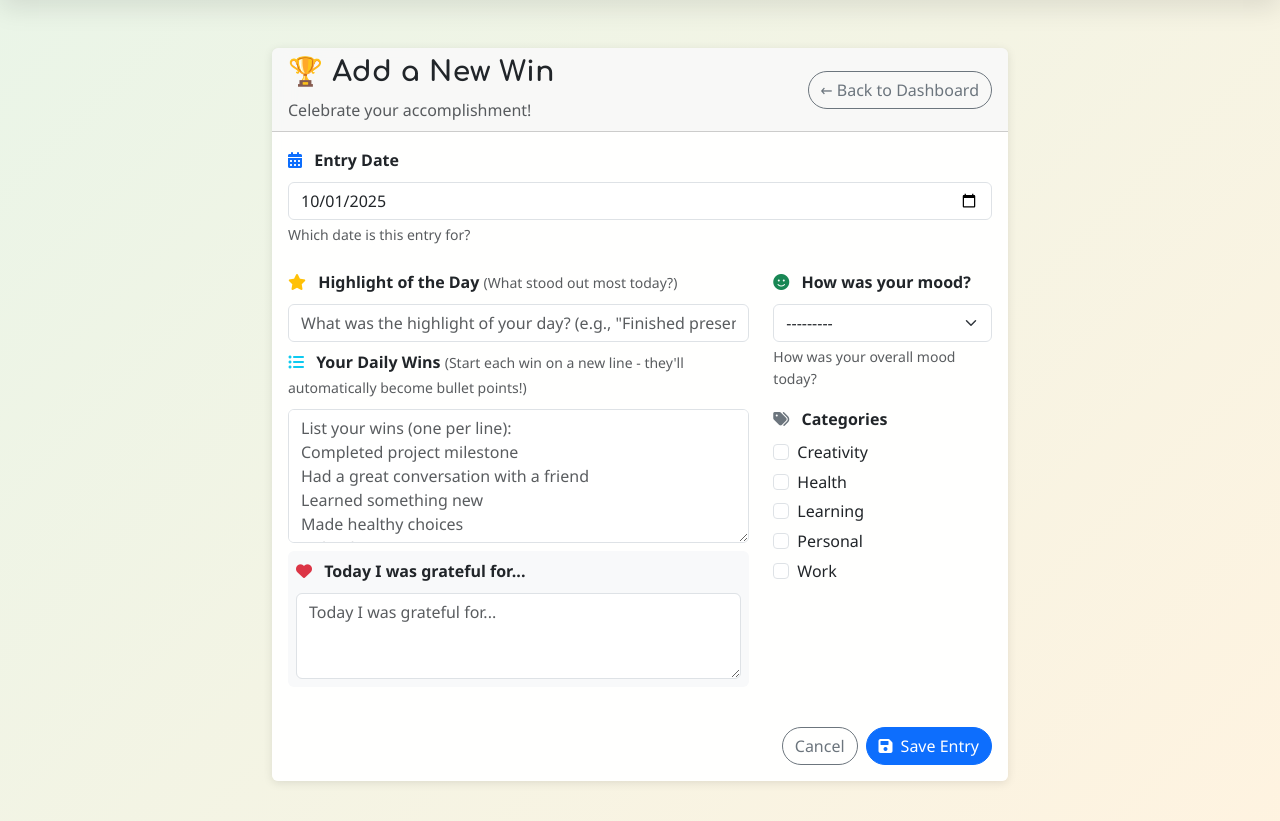
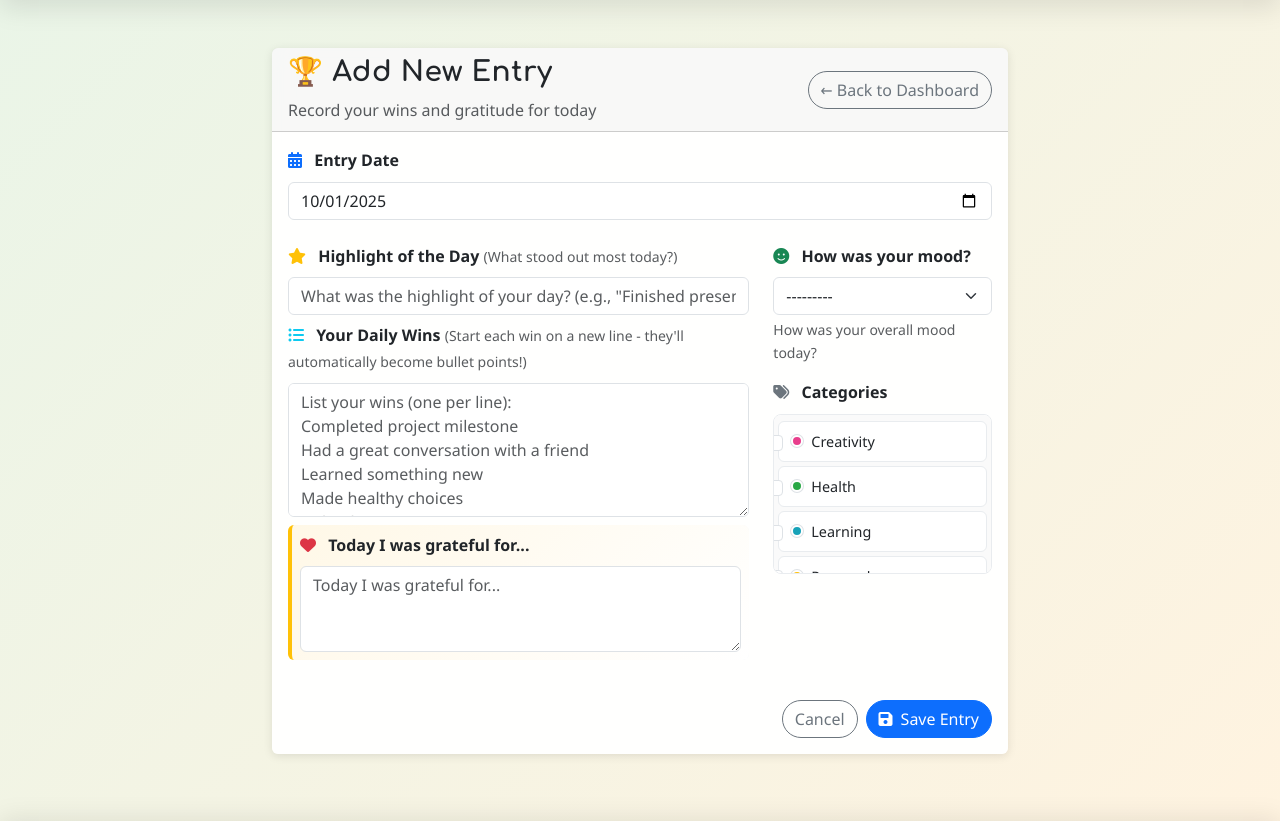
Before and after one commit to soumya2219/my-daily-wins-tracker, a Django app: page /entries/new/ in a window 1280 px wide. Shown: the part 86-907 px from the top of the page. Run offline with Django 5.2, Linux system fonts and the light colour scheme; a user stored in the database is signed in; data comes from the database, SQL or seed files in the repository; both versions use the stored data as it was after the commit; some libraries are stand-ins or nearby versions.

Commit message:
Fix entry form styling and remove redundant help text
- Move CSS to content block so styling loads properly
- Remove self-explanatory help text for entry date field
- Update header text to be more generic and helpful
- Ensure gratitude section and category colours display correctly

```diff
--- a/templates/tracker/entry_form.html
+++ b/templates/tracker/entry_form.html
@@ -6,7 +6,7 @@
     {% if is_editing %}Edit Entry{% else %}New {% if entry_type == 'win' %}Win{% else %}Gratitude{% endif %} Entry{% endif %} - Daily Wins Tracker
 {% endblock %}
 
-{% block extra_css %}
+{% block content %}
 <style>
 /* Category styling to match modal */
 .category-color-dot {
@@ -73,9 +73,7 @@
     align-items: center;
 }
 </style>
-{% endblock %}
 
-{% block content %}
 <!-- Main entry form page -->
 <div class="row justify-content-center">
     <div class="col-lg-8">
@@ -85,15 +83,10 @@
                     <div>
                         {% if is_editing %}
                             <h3>✏️ Edit Your Entry</h3>
-                            <p class="mb-0 text-muted">Update your {{ entry.get_entry_type_display|lower }}</p>
+                            <p class="mb-0 text-muted">Update your entry details</p>
                         {% else %}
-                            {% if entry_type == 'win' %}
-                                <h3>🏆 Add a New Win</h3>
-                                <p class="mb-0 text-muted">Celebrate your accomplishment!</p>
-                            {% else %}
-                                <h3>🙏 Add Gratitude</h3>
-                                <p class="mb-0 text-muted">Express what you're thankful for</p>
-                            {% endif %}
+                            <h3>🏆 Add New Entry</h3>
+                            <p class="mb-0 text-muted">Record your wins and gratitude for today</p>
                         {% endif %}
                     </div>
                     <div>
--- a/tracker/forms.py
+++ b/tracker/forms.py
@@ -42,7 +42,7 @@ class EntryForm(forms.ModelForm):
             })
         }
         help_texts = {
-            'entry_date': 'Which date is this entry for?',
+            'entry_date': '',  # Self-explanatory field
             'title': '',  # Remove redundant help text - we have clear label and placeholder
             'content': '',  # Remove redundant help text - we have the tip in the template
             'mood_rating': 'How was your overall mood today?',
```
Also changed, not shown: db.sqlite3.
